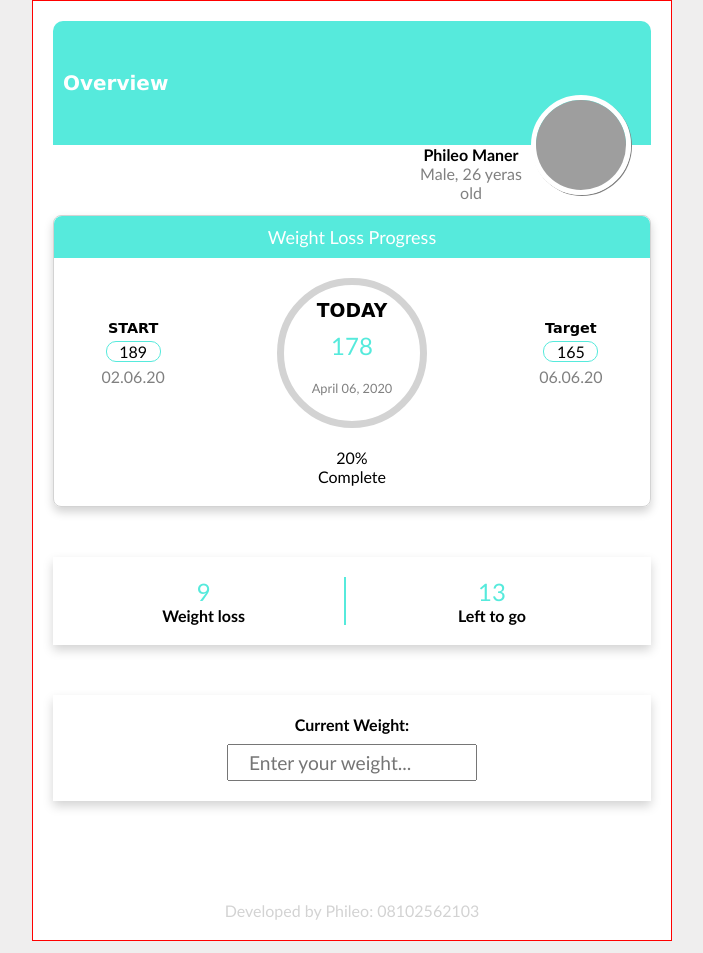
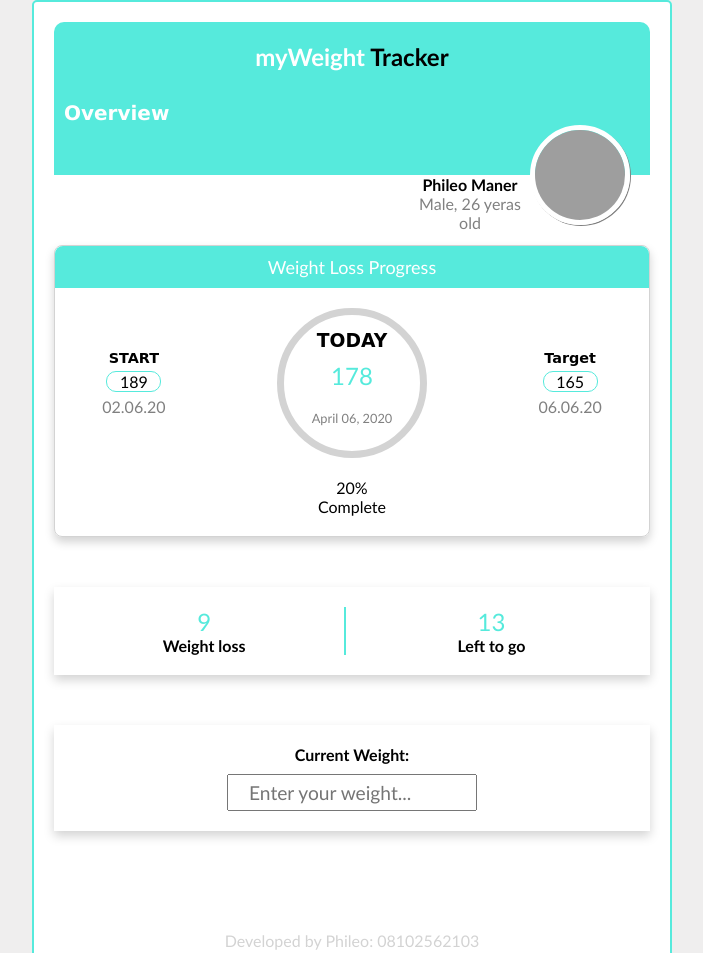
Before and after one commit to phiiileo/bytenaija-weightTracker, a plain HTML site: page index.html in a window 1280 px wide. Shown: the top 953 px of the page, without its empty margins (288-991 px from the left). Drawn offline with Linux system fonts and the light colour scheme; grey boxes are pictures that could not be loaded.

Commit message:
added some things

```diff
--- a/index.html
+++ b/index.html
@@ -12,6 +12,7 @@
 <body>
     <main>
         <Section class="row1">
+            <h1> <span>myWeight</span> Tracker</h1>
             <h3>Overview</h3>
             <aside class="user">
                 <div class="details">
@@ -79,17 +80,20 @@
     </main>
 </body>
 <script>
+//Parameters
     let currentWeight = document.getElementById("currentWeight");
     let prevWeight = document.getElementById("prevWeight");
     let weightLoss = document.getElementById("weightLoss");
     let weightTogo = document.getElementById("wightTogo");
     let startWeight = document.getElementById("startWeight")
     let targetWeight = document.getElementById("targetWeight")
+// function handler
     checkweightloss = () => {
-
-        prevWeight.innerHTML = currentWeight.value;
-    weightLoss.innerHTML = Number(startWeight.innerHTML) - Number(prevWeight.innerHTML);
-    weightTogo.innerHTML = Number(prevWeight.innerHTML)- Number(targetWeight.innerHTML);
+    prevWeight.innerHTML = currentWeight.value;
+    weightLoss.innerHTML =
+    Number(startWeight.innerHTML) - Number(prevWeight.innerHTML);
+    weightTogo.innerHTML =
+    Number(prevWeight.innerHTML)- Number(targetWeight.innerHTML);
 
     }
 </script>
--- a/style.css
+++ b/style.css
@@ -13,9 +13,10 @@
      max-width: 50%;
      min-width: 350px;
      margin: auto;
-     border: 1px solid red;
+     border: 2px solid #56EADC;
      background-color: white;
      padding: 20px;
+     border-radius: 5px;
  }
 
  .row1 {
@@ -23,6 +24,15 @@
      border-radius: 10px 10px 0px 0px;
      padding: 50px 10px;
      position: relative;
+ }
+ .row1 h1 {
+     text-align: center;
+     margin-top: -30px;
+     margin-bottom: 30px;
+ }
+
+ h1 span {
+     color: white;
  }
 
  .row1 h3 {
```
